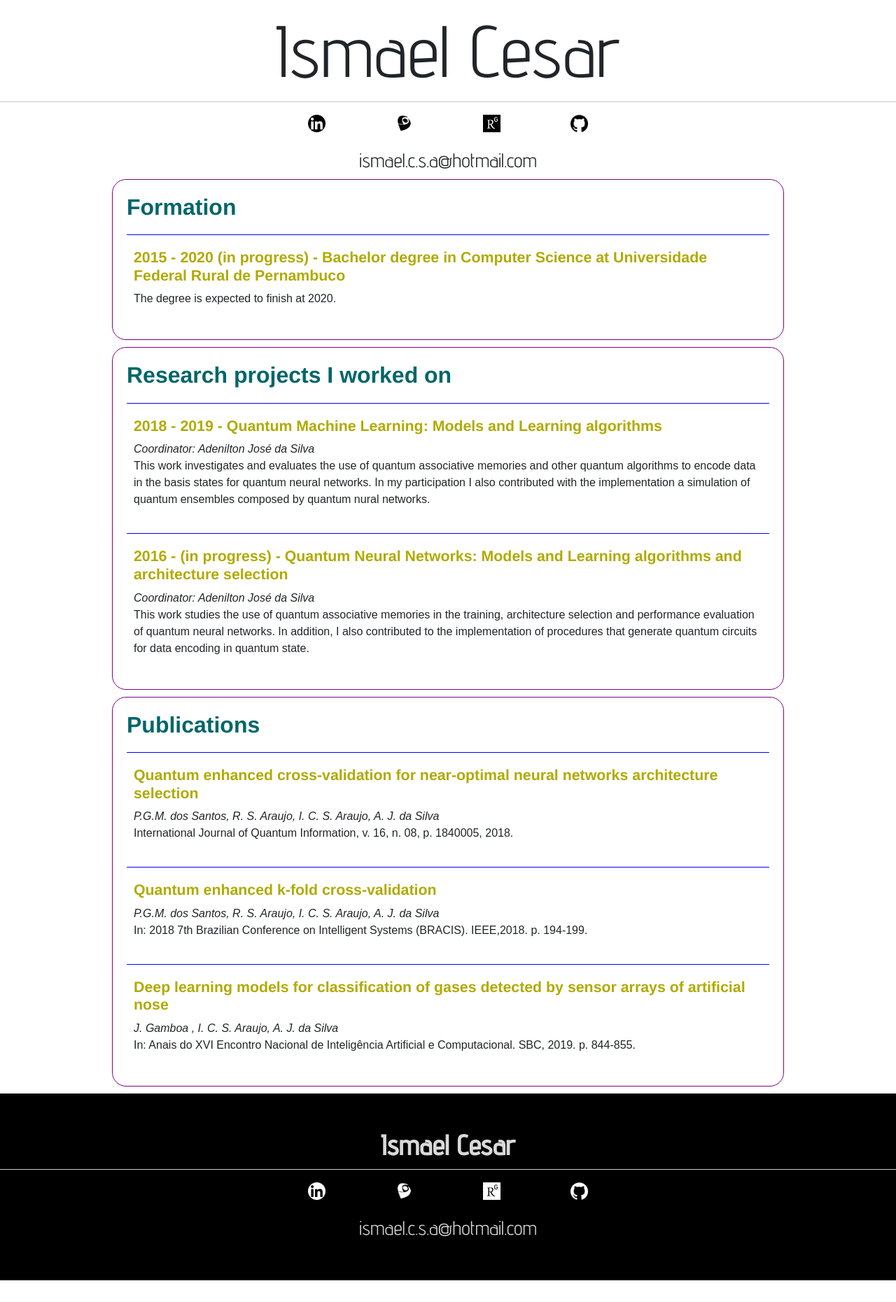
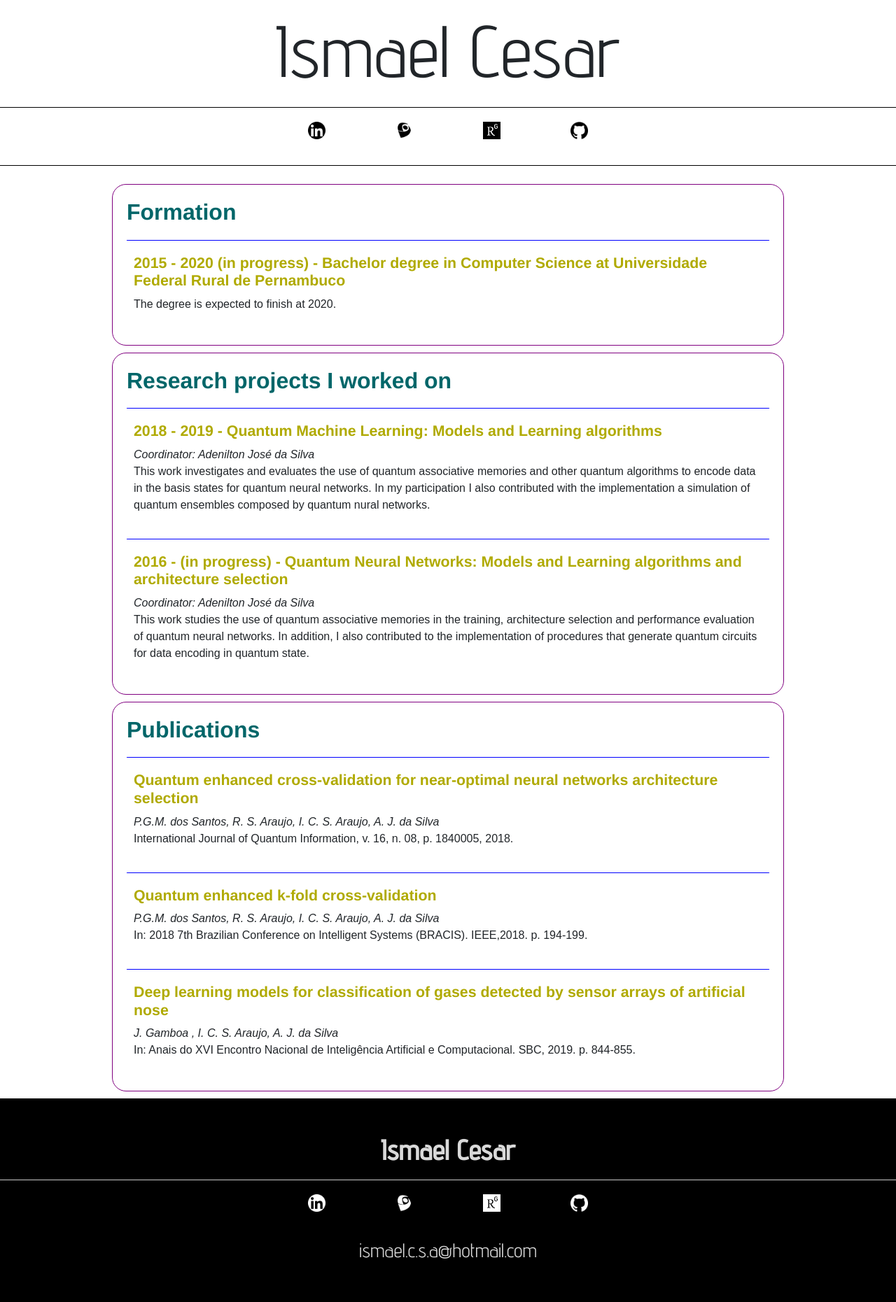
Before and after one commit to IsmaelCesar/ismaelcesar.github.io, a Jekyll site: the page built from index.markdown, in a window 1280 px wide. Shown: the whole page at 70% size. Built offline with Jekyll 4.4.1, drawn with Linux system fonts in a browser that asks for light colours; before the commit the page ends 1830 px from its top, so only the background shows below that.

Commit message:
Improving layout with sticky menu

```diff
--- a/_layouts/home.html
+++ b/_layouts/home.html
@@ -13,7 +13,8 @@
     <body>
         <header>
             <h1>{{site.title}}</h1>
-            <nav class="horizontal-logo-nav">
+        </header>
+        <nav id="top_navbar" class="horizontal-logo-nav">
             <ul>
                 <li><a href="https://www.linkedin.com/in/ismael-cesar-11927146" target="_blank" alt="Linkeding">
                     <img src="assets/images/linkedin.png">
@@ -33,10 +34,8 @@
                 </li>
                 <div class="float-breaker"></div>
             </ul>
-                <h3 id="email">{{ site.email }}</h3>
         </nav>
-        </header>
-        <div id="cv-content">
+        <div id="cv-content" class="content">
             <section class="cv-section">
 
                 <h2 class="cv-section-title">Formation</h2>
@@ -113,7 +112,7 @@
         </div>
         <footer>
             <h1>{{site.title}}</h1>
-            <nav class="horizontal-logo-nav">
+            <nav class="horizontal-logo-nav footer-nav">
                 <ul>
                     <li>
                         <a href="https://www.linkedin.com/in/ismael-cesar-11927146" target="_blank" alt="Linkeding">
--- a/assets/layouts_styles/main.css
+++ b/assets/layouts_styles/main.css
@@ -21,7 +21,6 @@ font-family: 'Advent Pro', sans-serif;
 */
 
 header h1{
-    border-bottom: 1px solid #c9c9c9;
     font-family:'Advent Pro', sans-serif;
     font-weight: normal;
     font-size: 78pt;
@@ -33,7 +32,6 @@ header h1{
 footer h1{
     font-family:'Advent Pro', sans-serif;
     font-weight: normal;
-    border-bottom: 1px solid #c9c9c9;
     padding-bottom: 10px;
     text-align: center;
 }
@@ -56,12 +54,14 @@ footer h1{
 
 .horizontal-logo-nav{
     text-align: center;
+    box-sizing: content-box;
 }
 
 .horizontal-logo-nav ul{
     list-style: none;
     display: inline-block;
-    margin-top: 10px;
+    margin-top: 20px;
+    margin-bottom: 20px;
 }
 
 .horizontal-logo-nav ul li{
@@ -71,8 +71,44 @@ footer h1{
     margin-right: 50px;
 }
 
+
 .horizontal-logo-nav img{
     width:25px;
+    padding-bottom: 10px;
+}
+
+.horizontal-logo-nav a:hover img{
+    border-bottom: 1px solid black;
+}
+
+.horizontal-logo-nav,.footer-nav a:hover img{
+    border-bottom: 1px solid white;
+}
+
+
+.horizontal-logo-nav{
+    border-top: 1px solid black;
+    border-bottom: 1px solid black;
+}
+
+.footer-nav{
+    border-top: 1px solid #c9c9c9;
+    border-bottom: none;
+}
+
+.content{
+    padding-top: 16px;
+}
+
+.sticky{
+    position: fixed;
+    background-color: white;
+    top:0;
+    width: 100%;
+}
+
+.sticky+.content{
+    padding-top:60px;
 }
 
 /*CV-Content*/
```
Also changed, not shown: other parts of _layouts/home.html (+16 -0 lines), 3 other files. Lines whose indentation alone changed are shown as unchanged.
